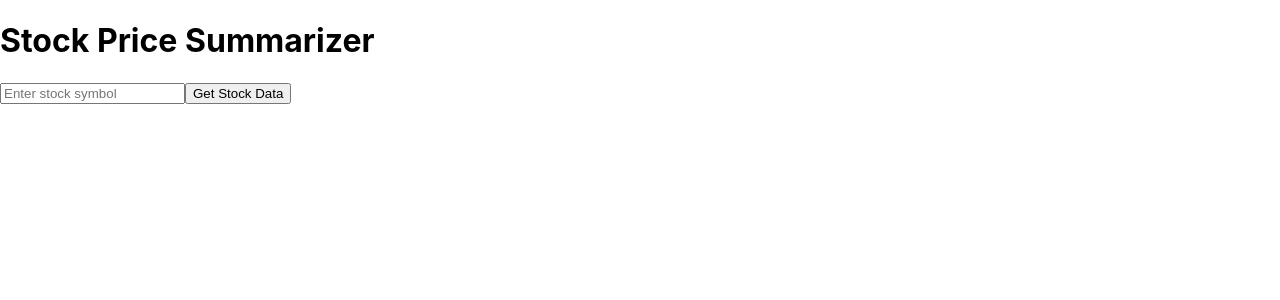
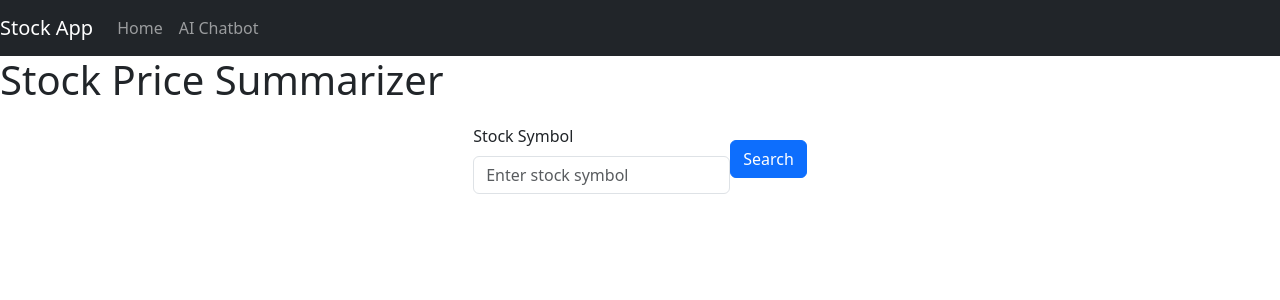
Before and after one commit to moezakbar/stock-summarizer, a React (Create React App) app: page / in a window 1280 px wide. Shown: the top 300 px of the page. Built offline with nearby package versions, Linux system fonts and the light colour scheme.

Commit message:
Designing UI

```diff
--- a/package.json
+++ b/package.json
@@ -7,8 +7,10 @@
     "@testing-library/react": "^13.4.0",
     "@testing-library/user-event": "^13.5.0",
     "axios": "^1.7.7",
+    "bootstrap": "^5.3.3",
     "chart.js": "^4.4.4",
     "react": "^18.3.1",
+    "react-bootstrap": "^2.10.4",
     "react-chartjs-2": "^5.2.0",
     "react-dom": "^18.3.1",
     "react-scripts": "5.0.1",
--- a/src/App.js
+++ b/src/App.js
@@ -1,6 +1,7 @@
 import './App.css';
 import React, { useState } from 'react';
 import StockForm from './StockForm';
+import NavigationBar from './navbar';
 import axios from 'axios';
 
 function App() {
@@ -20,6 +21,7 @@ function App() {
 
   return (
     <div>
+      <NavigationBar /> {/* Rendering the NavigationBar component */}
       <h1>Stock Price Summarizer</h1>
       <StockForm getStockData={getStockData} />
       {error && <p style={{ color: 'red' }}>{error}</p>}
--- a/src/StockForm.js
+++ b/src/StockForm.js
@@ -1,5 +1,7 @@
 // src/StockForm.js
 import React, { useState } from 'react';
+import { Button, Form } from 'react-bootstrap';
+import './css/StockForm.css';
 
 function StockForm({ getStockData }) {
   const [symbol, setSymbol] = useState('');
@@ -12,15 +14,20 @@ function StockForm({ getStockData }) {
   };
 
   return (
-    <form onSubmit={handleSubmit}>
-      <input
-        type="text"
-        placeholder="Enter stock symbol"
-        value={symbol}
-        onChange={(e) => setSymbol(e.target.value)}
-      />
-      <button type="submit">Get Stock Data</button>
-    </form>
+    <Form onSubmit={handleSubmit} style={{ marginBottom: '20px' }} className="form-container">
+      <Form.Group controlId="formStockSymbol">
+        <Form.Label>Stock Symbol</Form.Label>
+        <Form.Control
+          type="text"
+          placeholder="Enter stock symbol"
+          value={symbol}
+          onChange={(e) => setSymbol(e.target.value)}
+        />
+      </Form.Group>
+      <Button variant="primary" type="submit">
+        Search
+      </Button>
+    </Form>
   );
 }
 
--- /dev/null
+++ b/src/css/StockForm.css
@@ -0,0 +1,31 @@
+/* src/StockForm.css */
+.form-container {
+    display: flex;
+    justify-content: center;
+    align-items: center;
+    margin-top: 20px;
+  }
+
+  input {
+    padding: 10x;
+    font-size: 16px;
+    margin-right: 10px;
+    border-radius: 5px;
+    border: 1px solid #ccc;
+  }
+
+  button {
+    padding: 10px;
+    font-size: 16px;
+    border-radius: 5px;
+    background-color: #007BFF;
+    color: #fff;
+    border: none;
+    margin-left: 20px;
+    margin-top: 30px;
+  }
+
+  button:hover {
+    background-color: #0056b3;
+    cursor: pointer;
+  }
--- a/src/index.js
+++ b/src/index.js
@@ -3,6 +3,8 @@ import ReactDOM from 'react-dom/client';
 import './index.css';
 import App from './App';
 import reportWebVitals from './reportWebVitals';
+import 'bootstrap/dist/css/bootstrap.min.css';
+
 
 const root = ReactDOM.createRoot(document.getElementById('root'));
 root.render(
--- /dev/null
+++ b/src/navbar.js
@@ -0,0 +1,13 @@
+import { Navbar, Nav } from 'react-bootstrap';
+
+const NavigationBar = () => (
+  <Navbar bg="dark" variant="dark">
+    <Navbar.Brand href="#home">Stock App</Navbar.Brand>
+    <Nav className="mr-auto">
+      <Nav.Link href="#home">Home</Nav.Link>
+      <Nav.Link href="#features">AI Chatbot</Nav.Link>
+    </Nav>
+  </Navbar>
+);
+
+export default NavigationBar;
```
Also changed, not shown: 1 other file (tests, documents, lock files or other folders).
